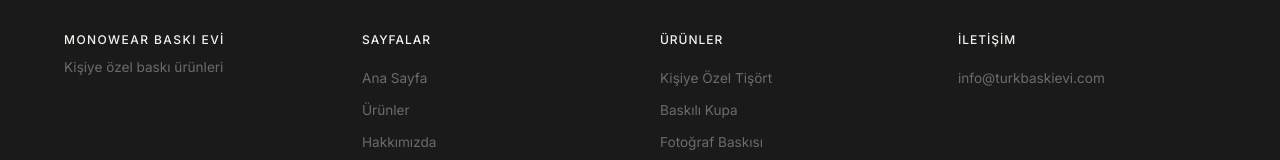
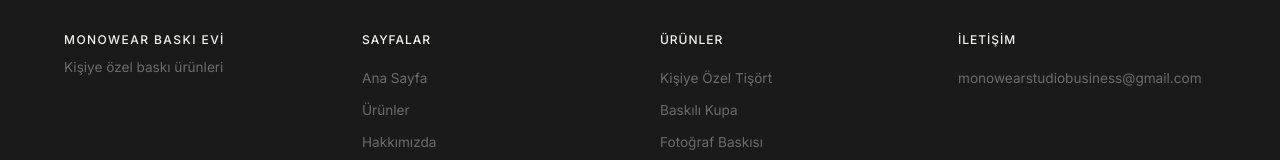
Before and after one commit to hktnsvr90-coder/monowearwebsite1, a React (Vite) app: page / in a window 1280 px wide. Shown: the part 5334-5494 px from the top of the page. Built offline with nearby package versions, Linux system fonts and the light colour scheme.

Commit message:
Update Footer.tsx

```diff
--- a/src/sections/Footer.tsx
+++ b/src/sections/Footer.tsx
@@ -185,7 +185,7 @@
                 (e.currentTarget as HTMLAnchorElement).style.color = '#6B6B6B';
               }}
             >
-              info@turkbaskievi.com
+              monowearstudiobusiness@gmail.com
             </a>
           </div>
         </div>
```
